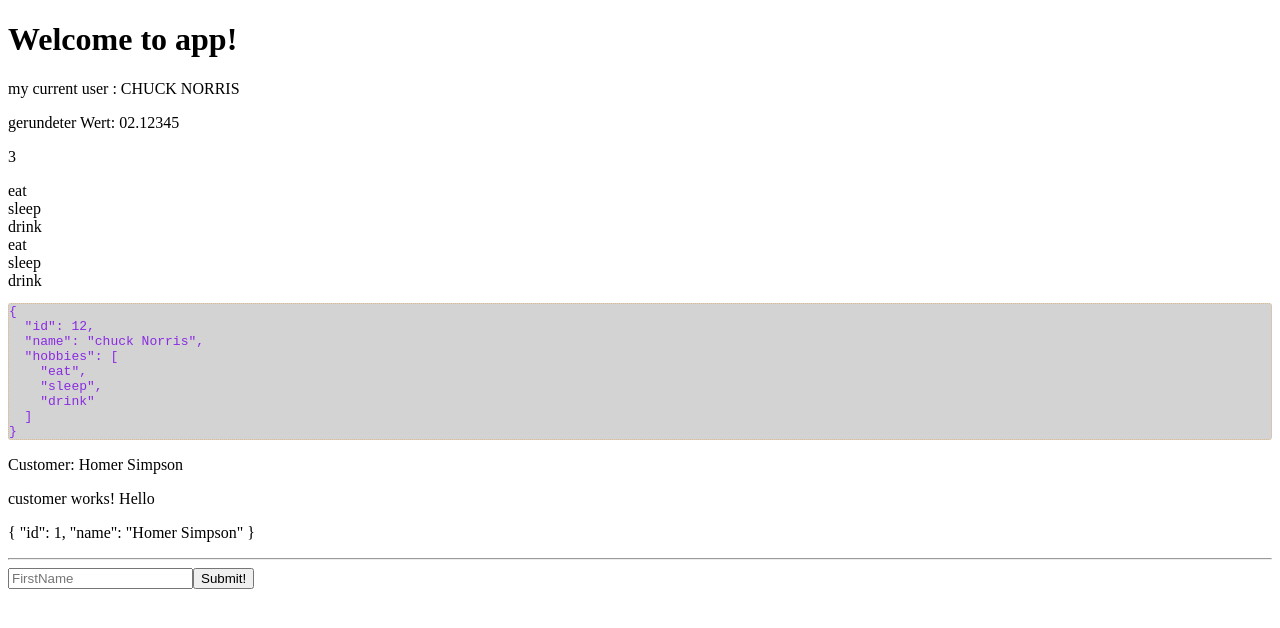
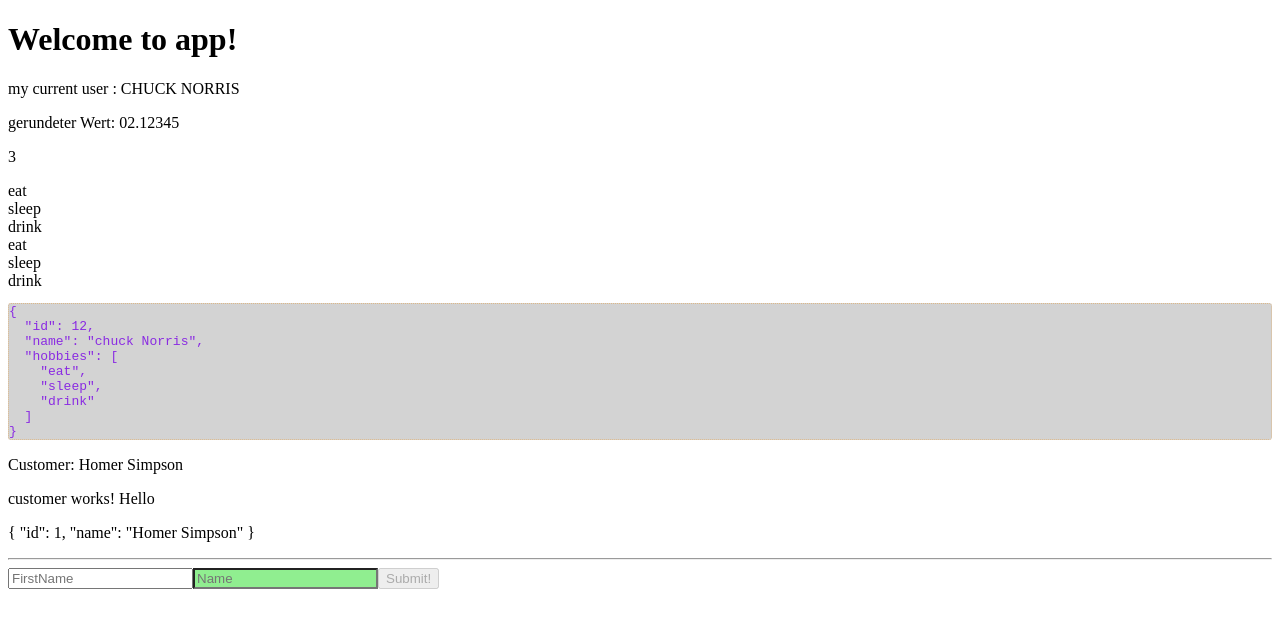
Before and after one commit to AngularBasic/demo-app-starter, an Angular app: page / in a window 1280 px wide. Shown: the top 628 px of the page. Built offline with nearby package versions, Linux system fonts and the light colour scheme.

Commit message:
add validation to form

```diff
--- a/src/app/customers/_models/customer.ts
+++ b/src/app/customers/_models/customer.ts
@@ -1,5 +1,5 @@
 import {CustomerModel} from './customer.model';
-import {FormBuilder} from '@angular/forms';
+import {FormBuilder, Validators} from '@angular/forms';
 
 export class Customer implements CustomerModel {
   firstname: string;
@@ -9,7 +9,8 @@ export class Customer implements CustomerModel {
   static toFormGroup(customer: Customer = new Customer()) {
     const builder = new FormBuilder();
     return builder.group({
-        firstname: builder.control(customer.firstname)
+        firstname: builder.control(customer.firstname),
+        name: builder.control(customer.name, Validators.required)
       }
 
     );
--- a/src/app/customers/customer-form/customer-form.component.html
+++ b/src/app/customers/customer-form/customer-form.component.html
@@ -1,7 +1,8 @@
-<form novalidate [formGroup]="form" (ngSubmit)="submitUser()" >
+<form novalidate [formGroup]="myForm" (ngSubmit)="submitUser()" >
 
 
   <input #firstnameInput type="text" placeholder="FirstName" formControlName="firstname" />
+  <input [class]="getClass()" type="text" placeholder="Name" formControlName="name" />
 
-  <button type="submit">Submit! {{firstnameInput.value}}</button>
+  <button [disabled]="myForm.invalid" type="submit">Submit! {{firstnameInput.value}}</button>
 </form>
--- a/src/app/customers/customer-form/customer-form.component.scss
+++ b/src/app/customers/customer-form/customer-form.component.scss
@@ -0,0 +1,7 @@
+.red {
+  background: red;
+}
+
+.green {
+  background: lightgreen;
+}
--- a/src/app/customers/customer-form/customer-form.component.ts
+++ b/src/app/customers/customer-form/customer-form.component.ts
@@ -9,17 +9,24 @@ import {Customer} from '../_models/customer';
 })
 export class CustomerFormComponent implements OnInit {
 
-  form: FormGroup;
+  myForm: FormGroup;
 
   constructor() {
   }
 
   ngOnInit() {
-    this.form = Customer.toFormGroup();
+    this.myForm = Customer.toFormGroup();
   }
 
   submitUser() {
-    console.log('submitted form:', this.form);
+    console.log('submitted myForm:', this.myForm);
+  }
+
+  getClass() {
+    if (this.myForm.controls.firstname.valid) {
+      return 'green';
+    }
+    return 'red';
   }
 
 }
```
